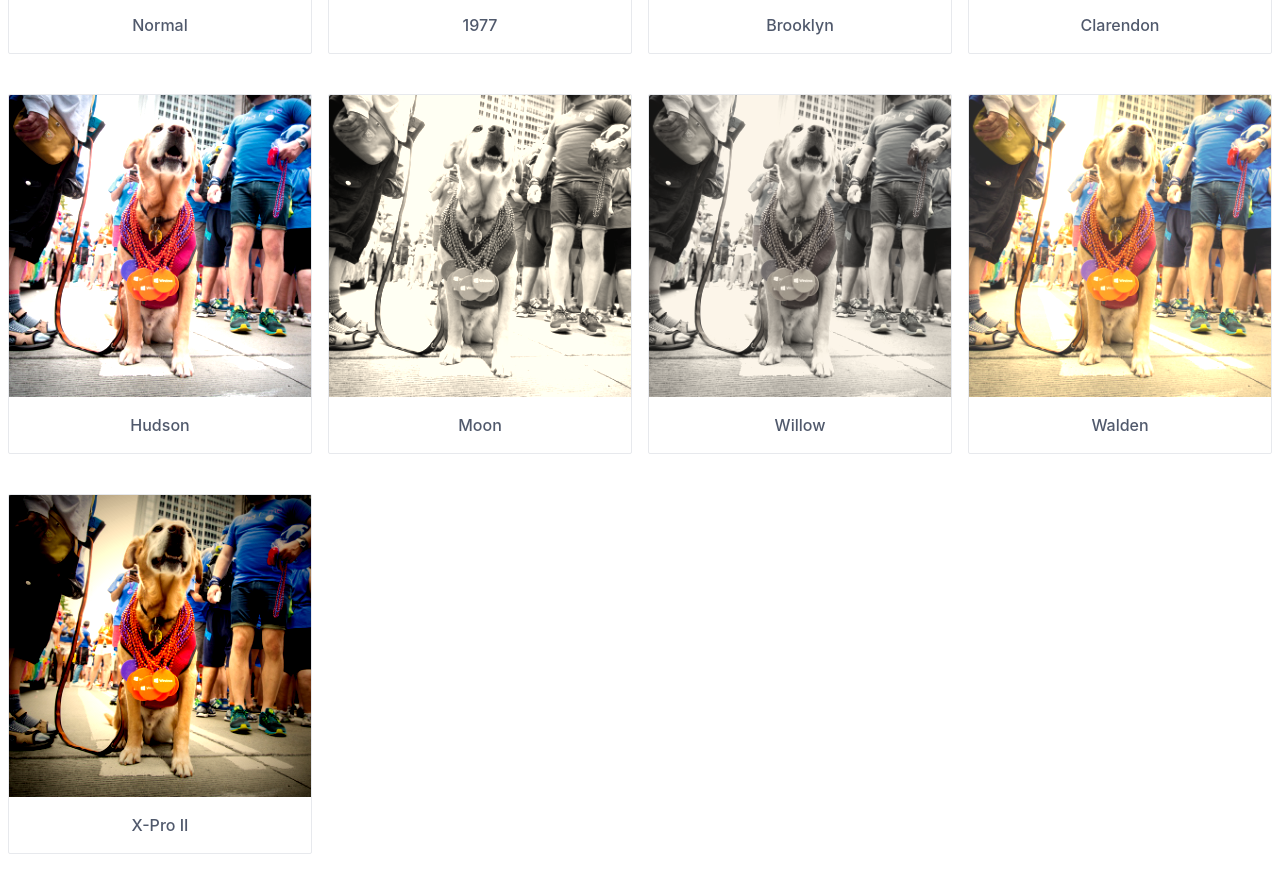
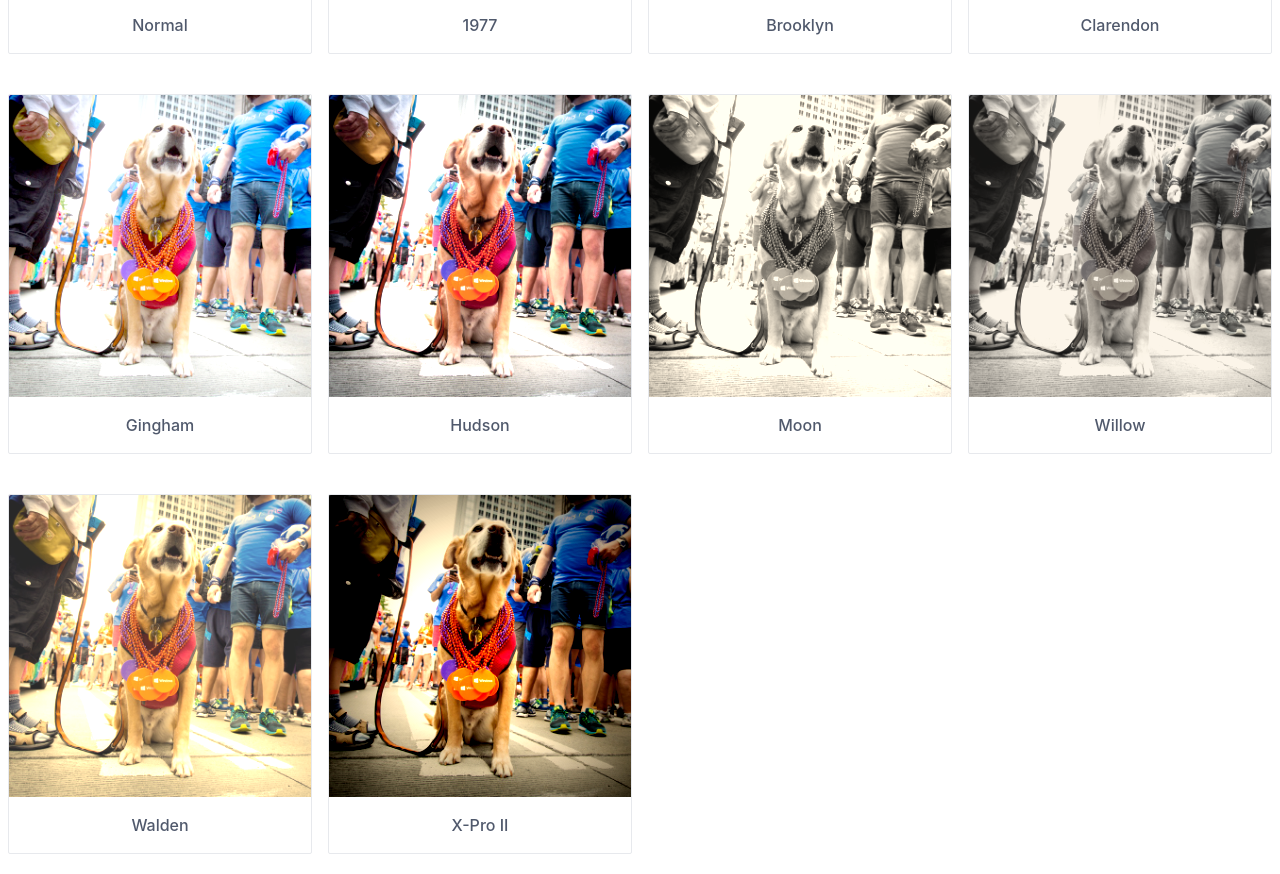
Before and after one commit to picturepan2/instagram.css, a website: page index.html in a window 1280 px wide. Shown: the part 834-1708 px from the top of the page. Drawn offline with Linux system fonts and the light colour scheme.

Commit message:
Add Gingham filter

```diff
--- a/index.html
+++ b/index.html
@@ -88,6 +88,16 @@
             </div>
             <div class="card-header">
               <span class="h6">Clarendon</span>
+            </div>
+          </div>
+        </div>
+        <div class="column col-3 col-md-6 col-sm-12">
+          <div class="card">
+            <div class="card-image filter-gingham">
+              <img src="assets/img/instagram-example.jpg" class="img-responsive">
+            </div>
+            <div class="card-header">
+              <span class="h6">Gingham</span>
             </div>
           </div>
         </div>
--- /dev/null
+++ b/src/_gingham.scss
@@ -0,0 +1,10 @@
+// Gingham Filter
+.filter-gingham {
+  filter: contrast(1.1) brightness(1.1) ;
+
+  &::before {
+    background: rgb(230, 230, 230);
+    content: "";
+    mix-blend-mode: soft-light;
+  }
+}
--- a/src/instagram.scss
+++ b/src/instagram.scss
@@ -6,6 +6,7 @@
 @import "1977";
 @import "brooklyn";
 @import "clarendon";
+@import "gingham";
 @import "hudson";
 @import "moon";
 @import "walden";
```
Also changed, not shown: dist/instagram.css, dist/instagram.min.css.
